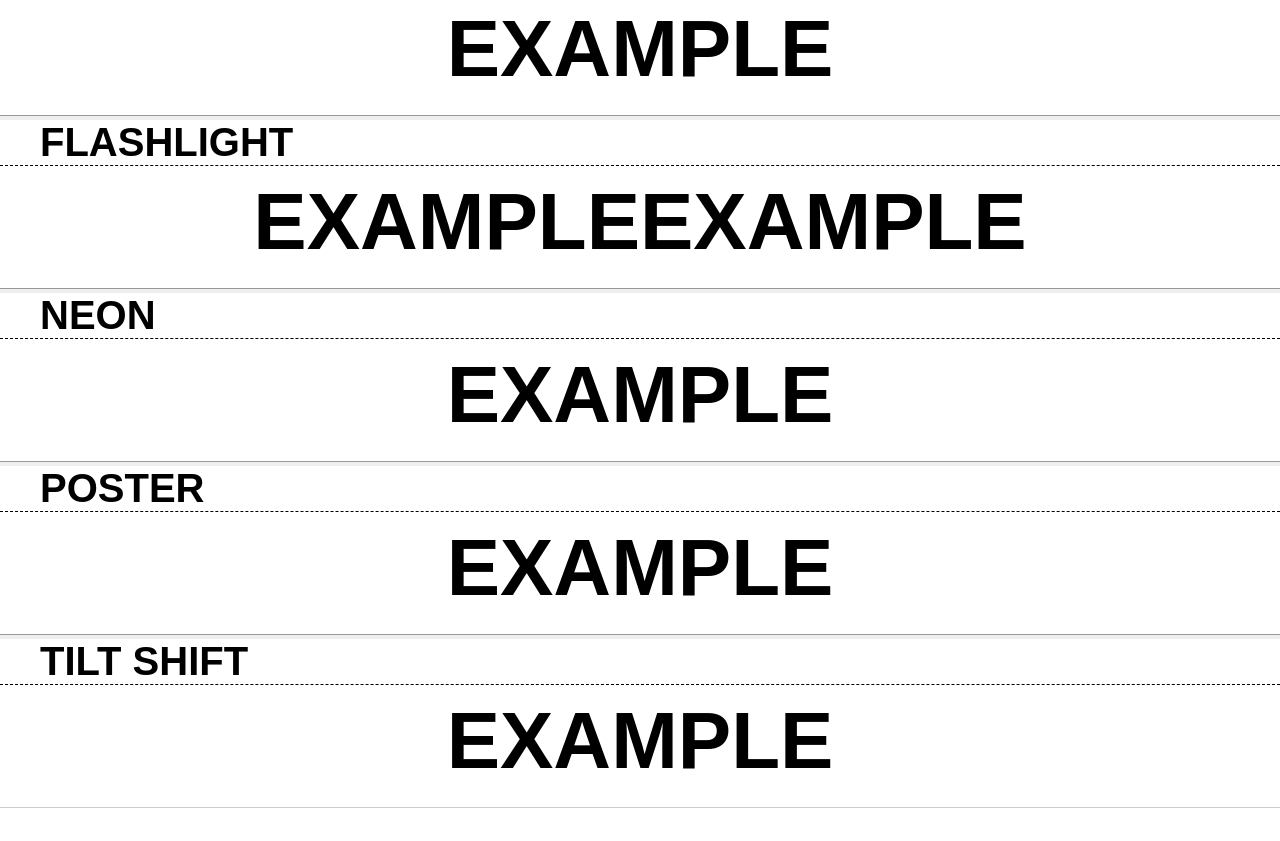
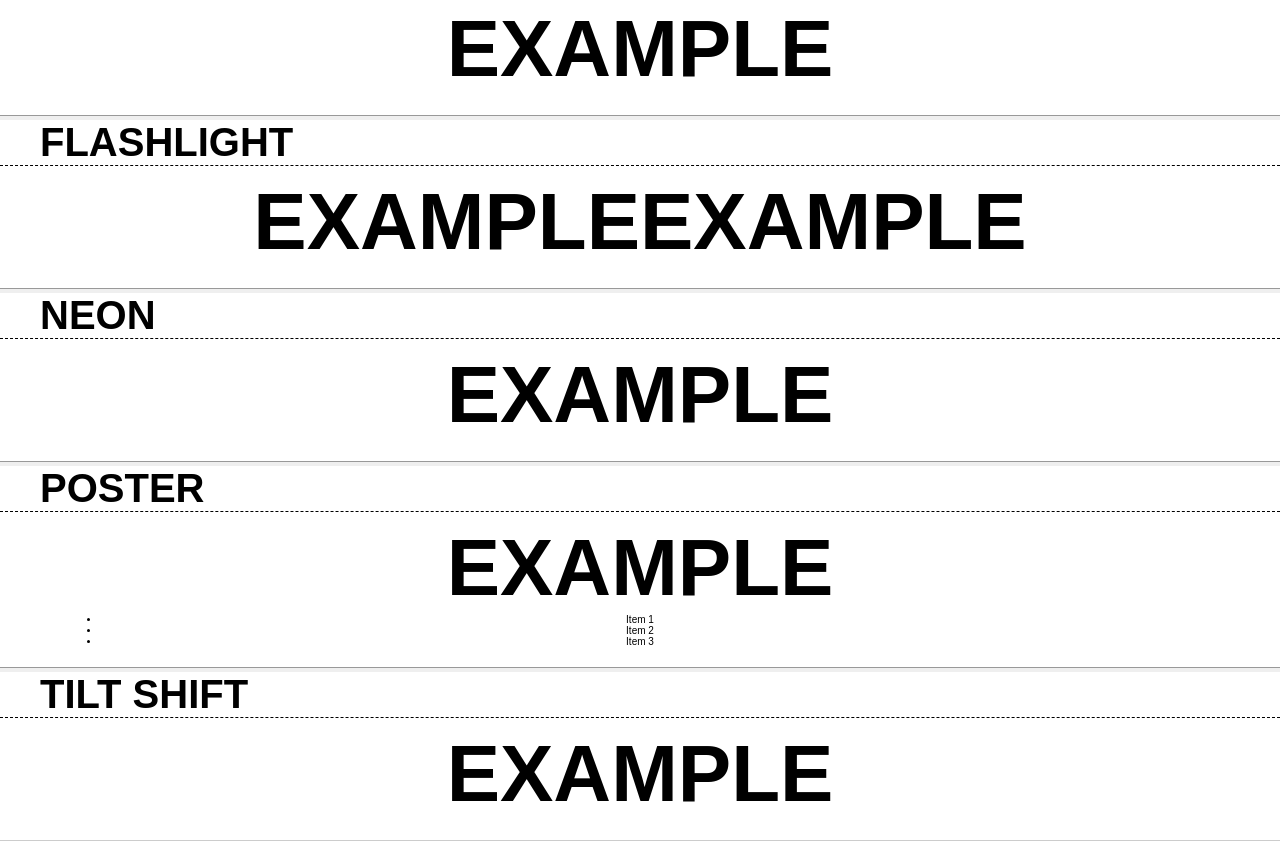
Before and after one commit to vxtool/experiment-css-text, a website: page index.html in a window 1280 px wide. Shown: the part 1120-1961 px from the top of the page. Before the commit the page ends 1928 px from the top, so only its background shows below. Drawn offline with nearby package versions, Linux system fonts and the light colour scheme; files that its build step writes are made by us from their sources.

Commit message:
update index

```diff
--- a/index.html
+++ b/index.html
@@ -92,7 +92,14 @@
       <h1 class="title">Poster</h1>
 
       <div class="block">
-        <h2 class="text example-poster-1">Example</h2>
+        <div class="wrap-example-poster-1">
+          <h2 class="text example-poster-1">Example</h2>
+          <ul class="example-poster-1-list">
+            <li>Item 1</li>
+            <li>Item 2</li>
+            <li>Item 3</li>
+          </ul>
+        </div>
       </div>
     </section>
 
```
